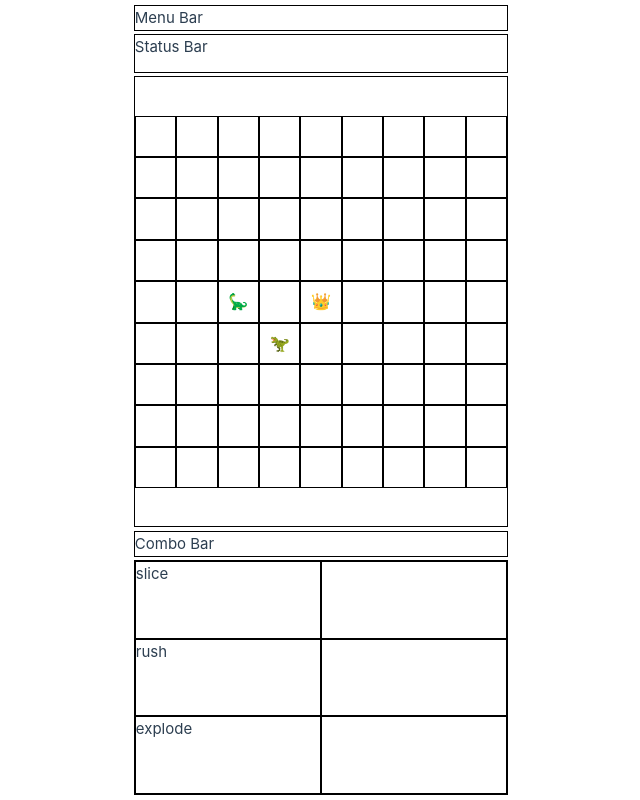
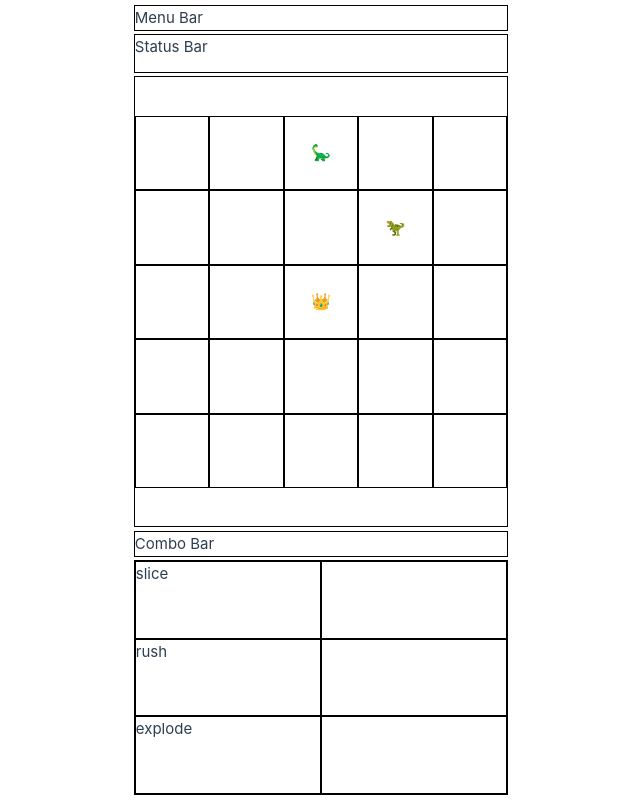
Before and after one commit to rickyxyz/tris, a Vue app: page / in a window 1280 px wide. Shown: the whole page, without its empty margins (319-959 px from the left). Built offline with nearby package versions, Linux system fonts and the light colour scheme.

Commit message:
feat: add collateral move

```diff
--- a/src/App.vue
+++ b/src/App.vue
@@ -12,7 +12,7 @@ export default {
       player: {
         name: "hero",
         type: "player",
-        coordinate: { x: 5, y: 5 },
+        coordinate: { x: 3, y: 3 },
         sprite: "👑",
       },
       entities: [
@@ -62,7 +62,7 @@ export default {
         {
           name: "explode",
           action: {
-            type: "move",
+            type: "collateral",
             direction: "radius",
             range: 2,
             damage: 1,
--- a/src/components/GameArea.vue
+++ b/src/components/GameArea.vue
@@ -1,5 +1,9 @@
 <script lang="ts">
-import { calculatePossibleMoves, coordinateToIndex, calculateCollisionResult } from "../utils/Utils";
+import {
+  calculatePossibleMoves,
+  coordinateToIndex,
+  calculateCollisionResult,
+} from "../utils/Utils";
 
 export default {
   props: {
@@ -10,7 +14,7 @@ export default {
   emits: ["moved"],
   data() {
     return {
-      size: 9,
+      size: 5,
       possibleMoves: Array(),
       tileMap: Array(),
     };
@@ -41,20 +45,27 @@ export default {
       this.possibleMoves = [];
     },
     generateAction() {
+      let area = calculatePossibleMoves(
+        this.player.coordinate,
+        this.action.direction,
+        this.action.range,
+        this.size
+      );
       if (this.action.type === "move") {
-        let area = calculatePossibleMoves(
-          this.player.coordinate,
-          this.action.direction,
-          this.action.range,
-          this.size
-        );
         for (let tile of area) {
           const idx = coordinateToIndex(tile, this.size);
-          if(this.tileMap[idx].entity.type === "monster") {
+          if (this.tileMap[idx].entity.type === "monster") {
             this.tileMap[idx].color = "red";
           } else {
             this.tileMap[idx].color = "blue";
           }
+          this.possibleMoves.push(idx);
+        }
+      }
+      else if(this.action.type === "collateral") {
+        for (let tile of area) {
+          const idx = coordinateToIndex(tile, this.size);
+          this.tileMap[idx].color = "red";
           this.possibleMoves.push(idx);
         }
       }
@@ -72,12 +83,31 @@ export default {
             this.tileMap[clickedIndex].entity.health -= this.action.damage;
           }
           if (this.tileMap[clickedIndex].entity.health > 0) {
-            const collisionResult = calculateCollisionResult(this.player.coordinate, tile.coordinate);
-            this.tileMap[coordinateToIndex(collisionResult, this.size)].entity = this.player;
+            const collisionResult = calculateCollisionResult(
+              this.player.coordinate,
+              tile.coordinate
+            );
+            this.tileMap[coordinateToIndex(collisionResult, this.size)].entity =
+              this.player;
             this.player.coordinate = collisionResult;
           } else {
             this.tileMap[clickedIndex].entity = this.player;
             this.player.coordinate = tile.coordinate;
+          }
+          this.clearPossiblemoves();
+          this.$emit("moved");
+        }
+      }
+      else if(this.action.type === "collateral") {
+        if (this.possibleMoves.includes(clickedIndex)) {
+          this.player.health -= this.action.damage;
+          for (let tile of this.possibleMoves) {
+            if (this.tileMap[tile].entity) {
+              this.tileMap[tile].entity.health -= this.action.damage;
+            }
+            if(this.tileMap[tile].entity.health <= 0) {
+              this.tileMap[tile].entity = {}
+            }
           }
           this.clearPossiblemoves();
           this.$emit("moved");
```
